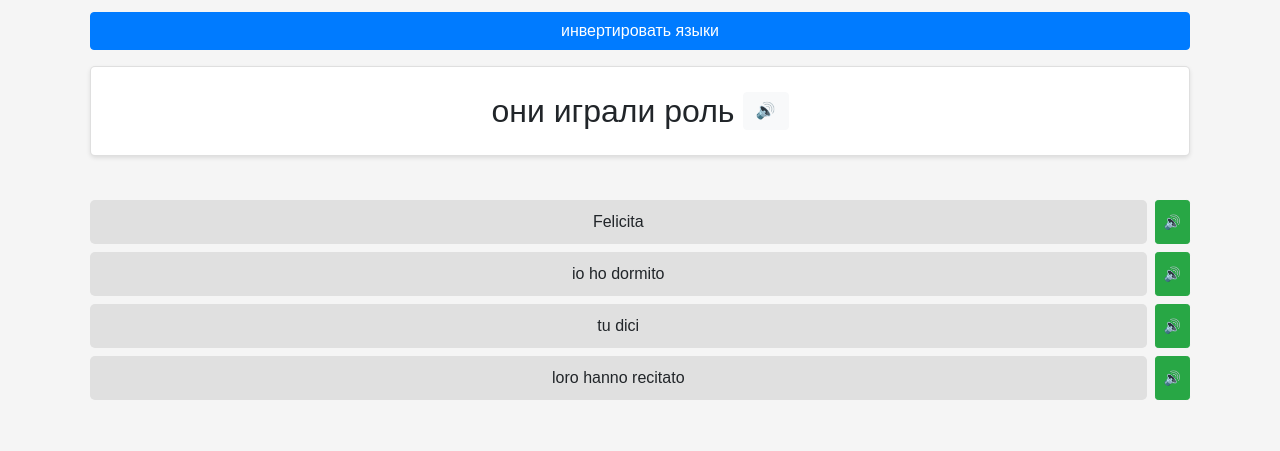
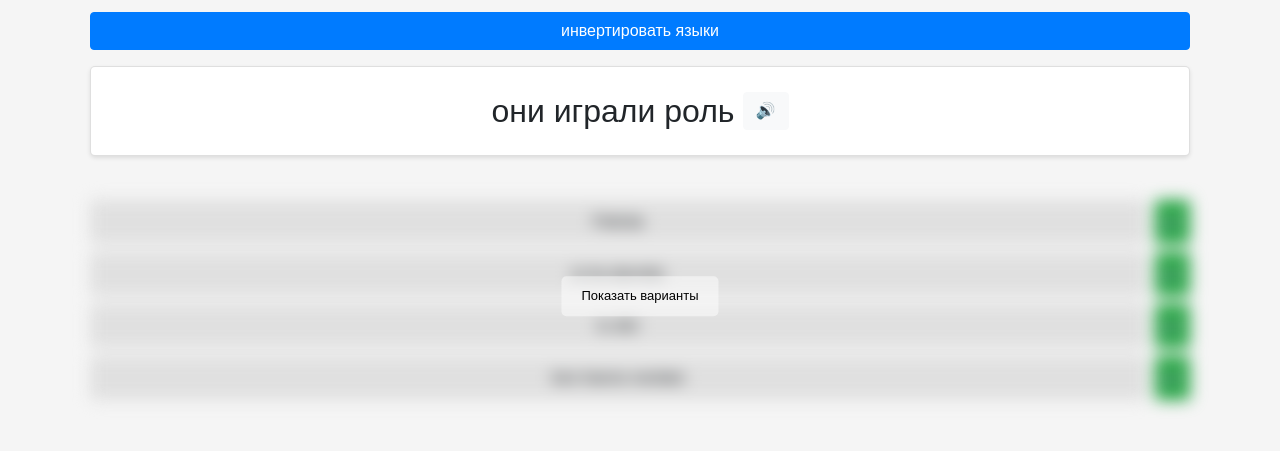
Before and after one commit to borborich/flipcards, a PHP site: page /cards.php in a window 1280 px wide. Shown: the part 174-625 px from the top of the page. Run offline with PHP 8.4, Linux system fonts and the light colour scheme; data comes from the database, SQL or seed files in the repository.

Commit message:
скрыты варианты ответов

```diff
--- a/cards.php
+++ b/cards.php
@@ -20,7 +20,8 @@
     <link rel="icon" type="image/png" sizes="32x32" href="img/favicon.png">
     <title>Изучение иностранных слов</title>
     <link href="css/bootstrap.min.css" rel="stylesheet">
-    <link rel="stylesheet" href="css/style.css?version=2">
+    <link rel="stylesheet" href="css/style.css?version=2.2">
+    <script defer type="module" src="js/script.js?version=2.2"></script>
     <!-- Google tag (gtag.js) -->
     <script async src="https://www.googletagmanager.com/gtag/js?id=G-T24M5R7GHF"></script>
     <script>
@@ -105,7 +106,8 @@
 
 
 
-
+        <div class="blurry-container">
+            <div class="blurry-content">
                 <div class="row mt-3">
                     <div class="col">
                         <div class="row mt-2">
@@ -143,8 +145,11 @@
                     </div>
                 </div>
             </div>
+            <div class="show-options-overlay">Показать варианты</div>
+        </div>
+    </div>
 
 
-    <script defer type="module" src="js/script.js?version=2.1"></script>
+
 </body>
 </html>
--- a/css/style.css
+++ b/css/style.css
@@ -233,3 +233,31 @@ body {
 .cards-link {
     display: none;
 }
+
+
+.blurry-container {
+    position: relative;
+}
+
+.blurry-content {
+    filter: blur(8px); /* Измените значение по вашему вкусу для желаемого эффекта размытия */
+    pointer-events: none; /* Препятствует взаимодействию с содержимым внутри размытого блока */
+}
+
+.show-options-overlay {
+    position: absolute;
+    top: 50%;
+    left: 50%;
+    transform: translate(-50%, -50%);
+    font-size: 18px;
+    color: black;
+    background-color: rgb(255 255 255 / 50%);
+    padding: 10px 20px;
+    cursor: pointer;
+    border-radius: 5px;
+    font-size: small;
+}
+
+.speakButton {
+    pointer-events: auto;
+}
--- a/donate.php
+++ b/donate.php
@@ -20,8 +20,8 @@
     <link rel="icon" type="image/png" sizes="32x32" href="img/favicon.png">
     <title>Поблагодарить Шестаковых</title>
     <link href="css/bootstrap.min.css" rel="stylesheet">
-    <link rel="stylesheet" href="css/style.css?version=2">
-    <script defer type="module" src="js/script.js?version=2.1"></script>
+    <link rel="stylesheet" href="css/style.css?version=2.2">
+    <script defer type="module" src="js/script.js?version=2.2"></script>
 
     <!-- Google tag (gtag.js) -->
     <script async src="https://www.googletagmanager.com/gtag/js?id=G-T24M5R7GHF"></script>
--- a/index.php
+++ b/index.php
@@ -25,8 +25,8 @@
 
     <title>Добро пожаловать!</title>
     <link href="css/bootstrap.min.css" rel="stylesheet">
-    <link rel="stylesheet" href="css/style.css?version=2">
-    <script defer type="module" src="js/script.js?version=2.1"></script>
+    <link rel="stylesheet" href="css/style.css?version=2.2">
+    <script defer type="module" src="js/script.js?version=2.2"></script>
     <!-- Google tag (gtag.js) -->
     <script async src="https://www.googletagmanager.com/gtag/js?id=G-T24M5R7GHF"></script>
     <script>
--- a/js/script.js
+++ b/js/script.js
@@ -234,6 +234,9 @@ document.addEventListener("DOMContentLoaded", function () {
 
 
     function loadWord() {
+        const blurryContainer = document.querySelector('.blurry-content');
+        const choices = document.querySelectorAll('.choice');
+        const showOptionsOverlay = document.querySelector('.show-options-overlay');
         console.log('Loading word...'); // Отладочный вывод
         const langParam = document.getElementById('word').getAttribute('data-lang'); // Получаем текущее направление языков
         console.log('Текущий языковой параметр:', langParam);
@@ -307,7 +310,15 @@ document.addEventListener("DOMContentLoaded", function () {
                         showModal('Ошибка сети 📡 😔', 'Проверьте соединение с интернетом 📶 🌐 🤳 \nи помните, что отдых очень полезен для запоминания 💤 😘');
                     }
                 });
+
+
         };
+
+        blurryContainer.style.filter = "blur(8px)";
+        showOptionsOverlay.style.display = 'block';
+        choices.forEach(choice => {
+            choice.style.pointerEvents = 'none';
+        });
 
         return fetchWord();
     }
@@ -451,6 +462,7 @@ document.addEventListener("DOMContentLoaded", function () {
     // Выполняем только на странице cards.php
     if (document.location.pathname === "/cards.php") {
 
+
         setTimeout(getAllVoices, 500);
         // Добавляем обработчик события для кнопки произношения слова
         document.getElementById('speakWordButton').addEventListener('click', function() {
@@ -510,6 +522,7 @@ document.addEventListener("DOMContentLoaded", function () {
         loadTotalCount();
         // Загрузка первого слова при загрузке страницы
         loadWord();
+
         // Обновление количества записей при изменении выбранной темы
         document.getElementById('theme-select').addEventListener('change', function () {
             const selectedTheme = this.value;
@@ -527,6 +540,7 @@ document.addEventListener("DOMContentLoaded", function () {
 
             // Добавляем вызов функции загрузки слов при изменении выбранной темы
             loadWord();
+
         });
 
 
@@ -546,6 +560,22 @@ document.addEventListener("DOMContentLoaded", function () {
             loadWord();
 
         });
+
+        document.querySelector(".blurry-container").addEventListener('click', function () {
+            const blurryContainer = document.querySelector('.blurry-content');
+            const choices = document.querySelectorAll('.choice');
+            const showOptionsOverlay = document.querySelector('.show-options-overlay');
+            blurryContainer.style.filter = "none";
+
+            showOptionsOverlay.style.display = 'none';
+            // Сделать блоки с кнопками вновь доступными для нажатия
+
+            choices.forEach(choice => {
+                choice.style.pointerEvents = 'auto';
+            });
+        });
+
+
 
         // Вызов функции обновления счетчиков
         updateCounters();
--- a/settings.php
+++ b/settings.php
@@ -20,8 +20,8 @@
     <link rel="icon" type="image/png" sizes="32x32" href="img/favicon.png">
     <title>Настройки</title>
     <link href="css/bootstrap.min.css" rel="stylesheet">
-    <link rel="stylesheet" href="css/style.css?version=2">
-    <script defer type="module" src="js/script.js?version=2.1"></script>
+    <link rel="stylesheet" href="css/style.css?version=2.2">
+    <script defer type="module" src="js/script.js?version=2.2"></script>
 
     <!-- Google tag (gtag.js) -->
     <script async src="https://www.googletagmanager.com/gtag/js?id=G-T24M5R7GHF"></script>
--- a/table.php
+++ b/table.php
@@ -20,7 +20,8 @@
     <link rel="icon" type="image/png" sizes="32x32" href="img/favicon.png">
     <title>Таблица слов</title>
     <link href="css/bootstrap.min.css" rel="stylesheet">
-    <link rel="stylesheet" href="css/style.css?version=2">
+    <link rel="stylesheet" href="css/style.css?version=2.2">
+    <script src="js/script.js?version=2.2"></script>
     <!-- Google tag (gtag.js) -->
     <script async src="https://www.googletagmanager.com/gtag/js?id=G-T24M5R7GHF"></script>
     <script>
@@ -96,6 +97,6 @@
         </div>
     </div>
 
-    <script src="js/script.js?version=2"></script>
+
 </body>
 </html>
```
Lines whose indentation alone changed are shown as unchanged.
